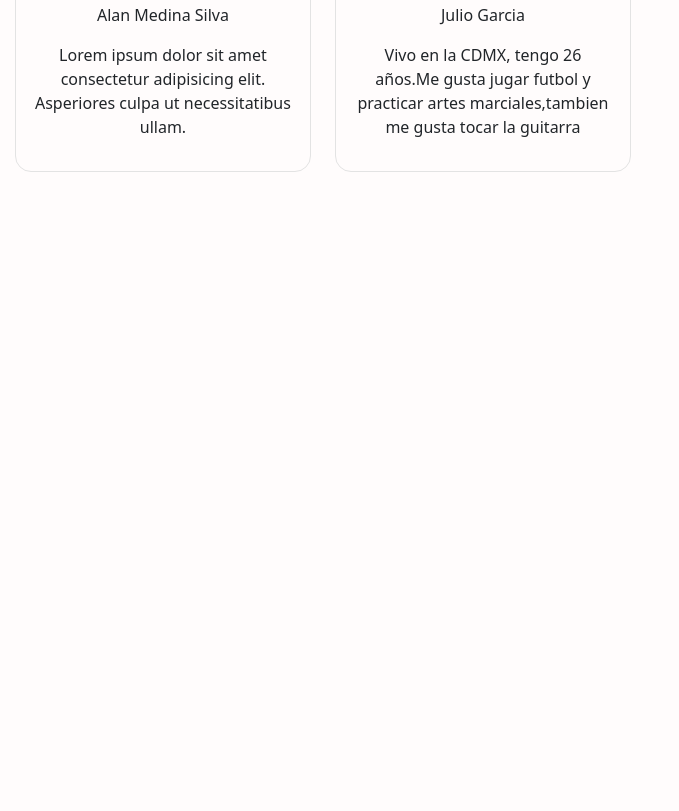
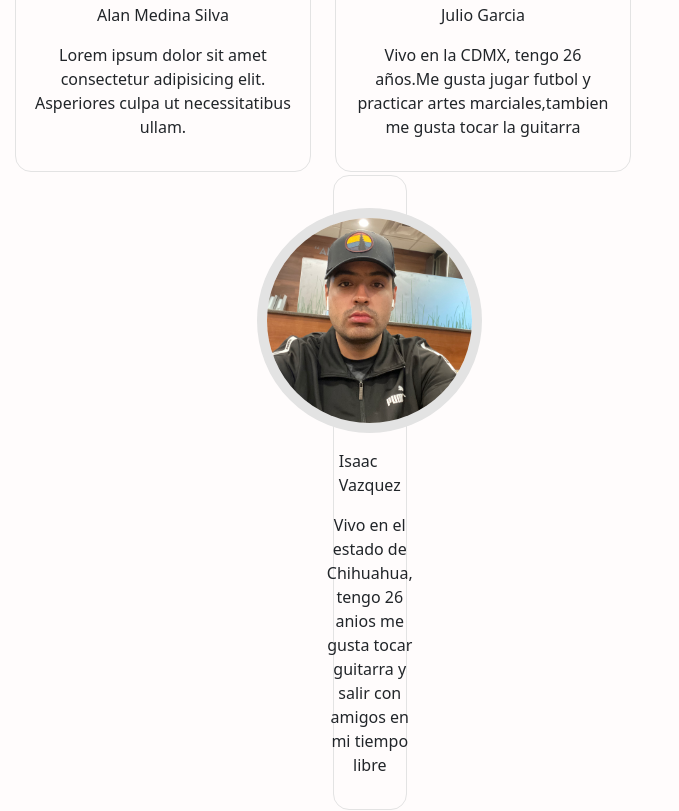
Before and after one commit to alan9518/gen33_practicaGit, a plain HTML site: page index.html in a window 1280 px wide. Shown: the part 402-1213 px from the top of the page, without its empty margins (0-679 px from the left). Before the commit the page ends 800 px from the top, so only its background shows below. Drawn offline with nearby package versions, Linux system fonts and the light colour scheme.

Commit message:
feat: nueva card

```diff
--- a/index.html
+++ b/index.html
@@ -47,6 +47,20 @@
             Vivo en la CDMX, tengo 26 años.Me gusta jugar futbol y practicar artes marciales,tambien me gusta tocar la guitarra
             </p>
           </div>
+
+          <div class="col-12 col-sm-6 col-md-3">
+            <!-- aqui van las cards -->
+            <div class="avatar-card">
+              <img
+                src="./assets/isaac.jpeg"
+                alt=""
+                class="avatar-image"
+              />
+              <p class="avatar-name">Isaac Vazquez</p>
+              <p class="avatar-desc">
+              Vivo en el estado de Chihuahua, tengo 26 anios me gusta tocar guitarra y salir con amigos en mi tiempo libre
+              </p>
+            </div>
         </div>
     </div>
     <script
```
Also changed, not shown: assets/isaac.jpeg (added).
